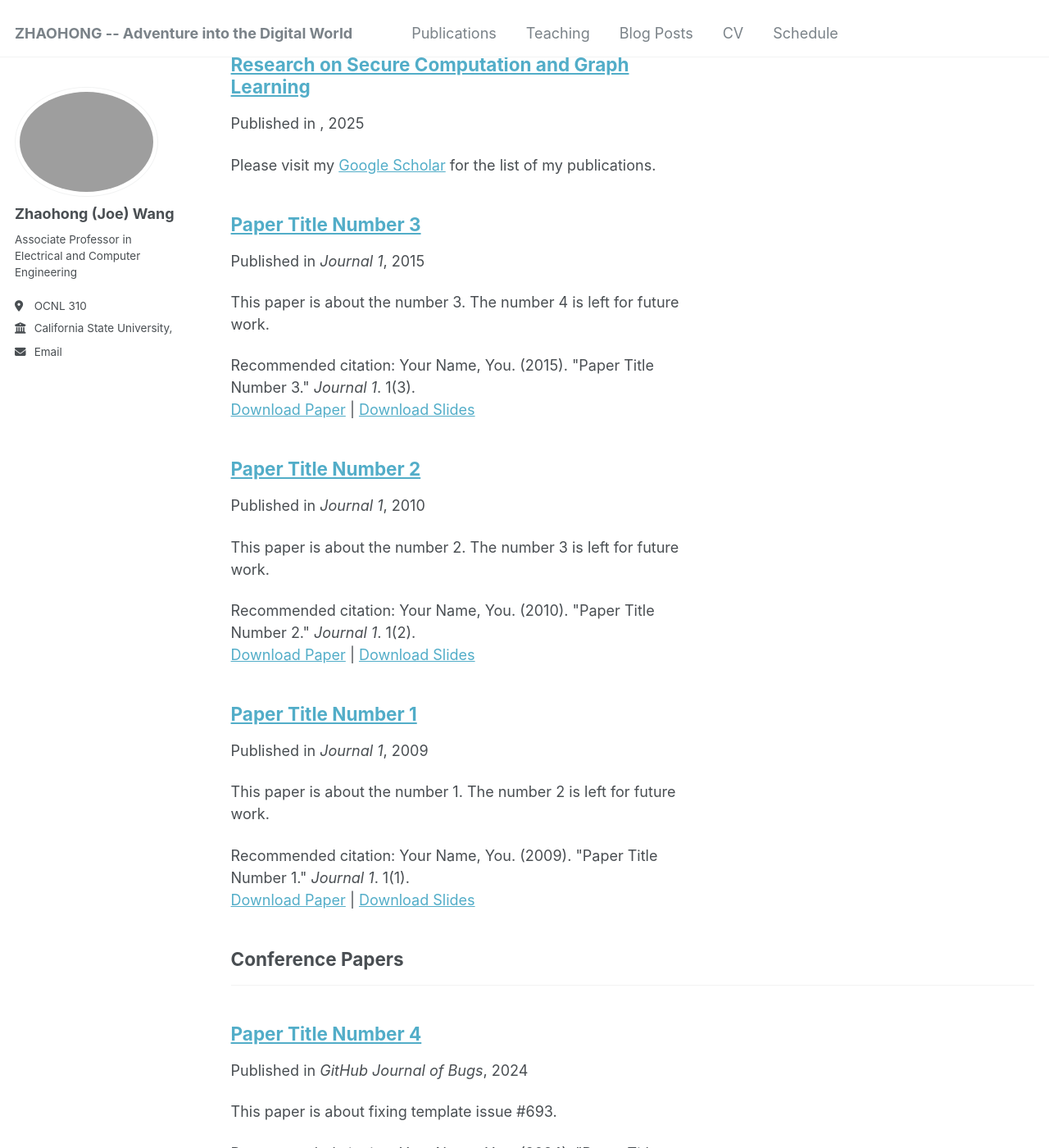
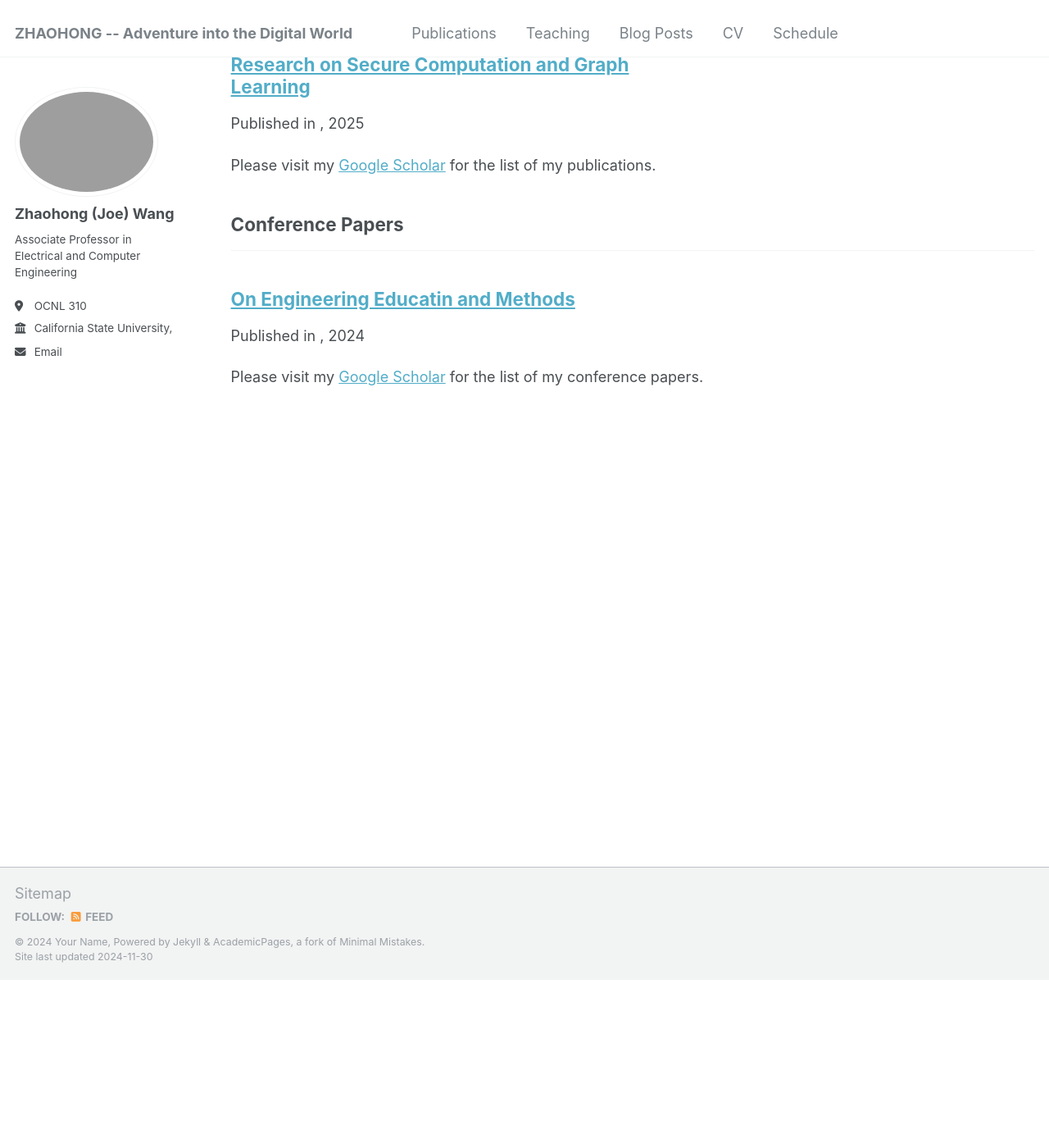
Before and after one commit to ciphermpcJoe/ciphermpcjoe.github.io, a Jekyll site: the page built from _pages/publications.html, in a window 1280 px wide and 1400 px high, scrolled down 205 px. Shown: the whole window at 82% size. Built offline with Jekyll 4.4.1, drawn with Linux system fonts in a browser that asks for light colours; some of the changed text lies outside the part shown.

Commit message:
Publications2

```diff
--- a/_publications/2009-10-01-paper-title-number-1.md
+++ /dev/null
@@ -1,14 +0,0 @@
----
-title: "Paper Title Number 1"
-collection: publications
-category: manuscripts
-permalink: /publication/2009-10-01-paper-title-number-1
-excerpt: 'This paper is about the number 1. The number 2 is left for future work.'
-date: 2009-10-01
-venue: 'Journal 1'
-slidesurl: 'http://academicpages.github.io/files/slides1.pdf'
-paperurl: 'http://academicpages.github.io/files/paper1.pdf'
-citation: 'Your Name, You. (2009). &quot;Paper Title Number 1.&quot; <i>Journal 1</i>. 1(1).'
----
-
-The contents above will be part of a list of publications, if the user clicks the link for the publication than the contents of section will be rendered as a full page, allowing you to provide more information about the paper for the reader. When publications are displayed as a single page, the contents of the above "citation" field will automatically be included below this section in a smaller font.
--- a/_publications/2010-10-01-paper-title-number-2.md
+++ /dev/null
@@ -1,14 +0,0 @@
----
-title: "Paper Title Number 2"
-collection: publications
-category: manuscripts
-permalink: /publication/2010-10-01-paper-title-number-2
-excerpt: 'This paper is about the number 2. The number 3 is left for future work.'
-date: 2010-10-01
-venue: 'Journal 1'
-slidesurl: 'http://academicpages.github.io/files/slides2.pdf'
-paperurl: 'http://academicpages.github.io/files/paper2.pdf'
-citation: 'Your Name, You. (2010). &quot;Paper Title Number 2.&quot; <i>Journal 1</i>. 1(2).'
----
-
-The contents above will be part of a list of publications, if the user clicks the link for the publication than the contents of section will be rendered as a full page, allowing you to provide more information about the paper for the reader. When publications are displayed as a single page, the contents of the above "citation" field will automatically be included below this section in a smaller font.
--- a/_publications/2015-10-01-paper-title-number-3.md
+++ /dev/null
@@ -1,14 +0,0 @@
----
-title: "Paper Title Number 3"
-collection: publications
-category: manuscripts
-permalink: /publication/2015-10-01-paper-title-number-3
-excerpt: 'This paper is about the number 3. The number 4 is left for future work.'
-date: 2015-10-01
-venue: 'Journal 1'
-slidesurl: 'http://academicpages.github.io/files/slides3.pdf'
-paperurl: 'http://academicpages.github.io/files/paper3.pdf'
-citation: 'Your Name, You. (2015). &quot;Paper Title Number 3.&quot; <i>Journal 1</i>. 1(3).'
----
-
-The contents above will be part of a list of publications, if the user clicks the link for the publication than the contents of section will be rendered as a full page, allowing you to provide more information about the paper for the reader. When publications are displayed as a single page, the contents of the above "citation" field will automatically be included below this section in a smaller font.
--- /dev/null
+++ b/_publications/2024-02-17-paper-title-number-2.md
@@ -0,0 +1,13 @@
+---
+title: "On Engineering Educatin and Methods"
+collection: publications
+category: conferences
+permalink: /publication/2024-02-17-paper-title-number-2
+#excerpt: 'This paper is about fixing template issue #693.'
+date: 2024-02-17
+#venue: 'GitHub Journal of Bugs'
+#paperurl: 'http://academicpages.github.io/files/paper3.pdf'
+#citation: 'Your Name, You. (2024). &quot;Paper Title Number 3.&quot; <i>GitHub Journal of Bugs</i>. 1(3).'
+---
+
+Please visit my [Google Scholar](https://scholar.google.com/citations?user=aKlnQtUAAAAJ&hl=en&oi=ao) for the list of my conference papers.
--- a/_publications/2024-02-17-paper-title-number-4.md
+++ /dev/null
@@ -1,13 +0,0 @@
----
-title: "Paper Title Number 4"
-collection: publications
-category: conferences
-permalink: /publication/2024-02-17-paper-title-number-4
-excerpt: 'This paper is about fixing template issue #693.'
-date: 2024-02-17
-venue: 'GitHub Journal of Bugs'
-paperurl: 'http://academicpages.github.io/files/paper3.pdf'
-citation: 'Your Name, You. (2024). &quot;Paper Title Number 3.&quot; <i>GitHub Journal of Bugs</i>. 1(3).'
----
-
-The contents above will be part of a list of publications, if the user clicks the link for the publication than the contents of section will be rendered as a full page, allowing you to provide more information about the paper for the reader. When publications are displayed as a single page, the contents of the above "citation" field will automatically be included below this section in a smaller font.
```
Also changed, not shown: _publications/2025-05-01-paper-title-number-1.md (renamed from _publications/2025-05-01-paper-title-number-5.md, +1 -1 lines).
